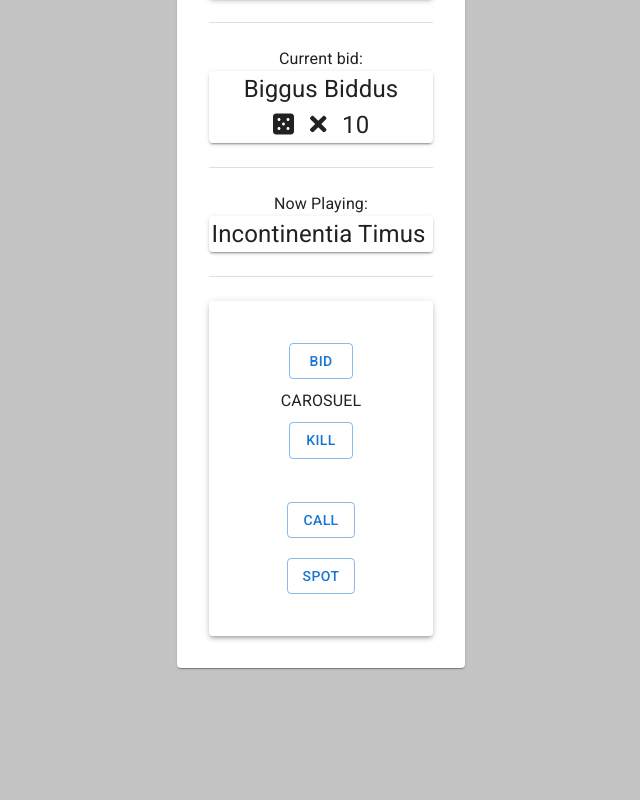
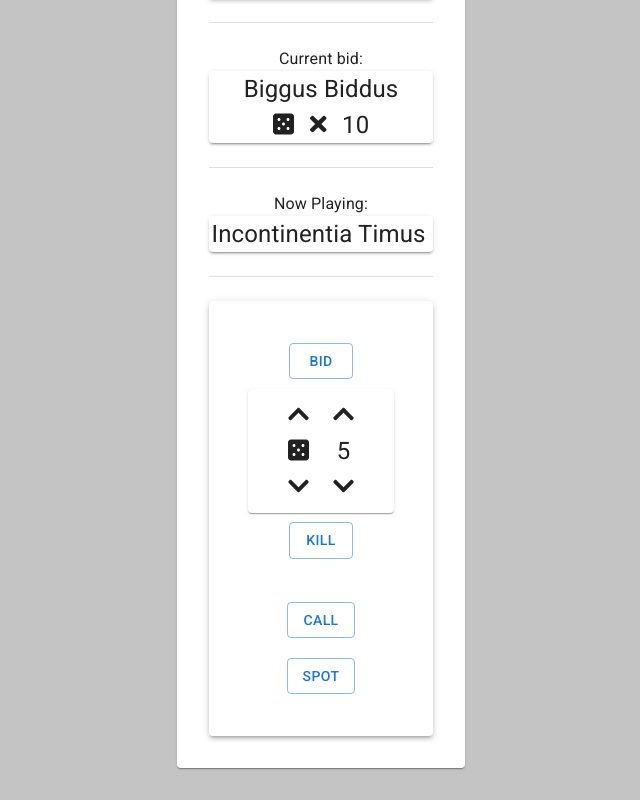
Before and after one commit to MiguelMLorente/dudoapp, a React (Create React App) app: page / in a window 1280 px wide. Shown: the part 562-1362 px from the top of the page, without its empty margins (319-959 px from the left). Before the commit the page ends 1262 px from the top, so only its background shows below. Built offline with nearby package versions, Linux system fonts and the light colour scheme.

Commit message:
Folder structure refactor and DiceSelector layout

```diff
--- a/src/components/GameInProgressComponent.jsx
+++ b/src/components/GameInProgressComponent.jsx
@@ -2,8 +2,9 @@ import React from "react";
 import styled from "styled-components";
 import { Button, Grid, Paper, Typography, Divider } from "@mui/material";
 import LogoComponent from "./LogoComponent";
-import BidDisplayComponent from "./BidDisplayComponent";
-import DiceDisplayComponent from "./DiceDisplayComponent";
+import BidDisplayComponent from "./InGameComponents/BidDisplayComponent";
+import DiceDisplayComponent from "./InGameComponents/DiceDisplayComponent";
+import DiceSelector from "./InGameComponents/DiceSelector";
 
 function GameInProgressComponent() {
   return (
@@ -52,7 +53,9 @@ function GameInProgressComponent() {
                         <Grid item>
                           <Button variant="outlined">Bid</Button>
                         </Grid>
-                        <Grid item>CAROSUEL</Grid>
+                        <Grid item>
+                          <DiceSelector />
+                        </Grid>
                       </Grid>
                       <Grid
                         container
--- a/src/components/BidDisplayComponent.jsx
+++ b/src/components/InGameComponents/BidDisplayComponent.jsx
@@ -1,7 +1,7 @@
 import React from "react";
 import { Grid, Paper } from "@mui/material";
 import { styled } from "@mui/system";
-import { valueToDiceIcon } from "../utils";
+import { valueToDiceIcon } from "./utils";
 import { FontAwesomeIcon } from "@fortawesome/react-fontawesome";
 import { faTimes } from "@fortawesome/free-solid-svg-icons";
 
--- a/src/components/DiceDisplayComponent.jsx
+++ b/src/components/InGameComponents/DiceDisplayComponent.jsx
@@ -2,7 +2,7 @@ import React from "react";
 import { Grid, Paper } from "@mui/material";
 import styled from "styled-components";
 import { v4 as uuid4 } from "uuid";
-import { valueToDiceIcon } from "../utils";
+import { valueToDiceIcon } from "./utils";
 
 function DiceDisplayComponent(props) {
   let variantClassName = "";
--- /dev/null
+++ b/src/components/InGameComponents/DiceSelector.jsx
@@ -0,0 +1,42 @@
+import React from "react";
+import { Grid, Paper } from "@mui/material";
+import { FontAwesomeIcon } from "@fortawesome/react-fontawesome";
+import { faChevronDown, faChevronUp } from "@fortawesome/free-solid-svg-icons";
+import { valueToDiceIcon } from "./utils";
+import { styled } from "@mui/system";
+
+function DiceSelector() {
+  return (
+    <React.Fragment>
+      <StyledPaper elevation={1}>
+        <Grid container wrap="nowrap" spacing={3}>
+          <Grid container direction="column" item>
+            <Grid item>
+              <FontAwesomeIcon icon={faChevronUp} />
+            </Grid>
+            <Grid item>{valueToDiceIcon(5)}</Grid>
+            <Grid item>
+              <FontAwesomeIcon icon={faChevronDown} />
+            </Grid>
+          </Grid>
+          <Grid container direction="column" item>
+            <Grid item>
+              <FontAwesomeIcon icon={faChevronUp} />
+            </Grid>
+            <Grid item>5</Grid>
+            <Grid item>
+              <FontAwesomeIcon icon={faChevronDown} />
+            </Grid>
+          </Grid>
+        </Grid>
+      </StyledPaper>
+    </React.Fragment>
+  );
+}
+
+const StyledPaper = styled(Paper)`
+  font-size: 1.5rem;
+  padding: 0.5rem 2.5rem 0.5rem 2.5rem;
+`;
+
+export default DiceSelector;
```
Also changed, not shown: src/components/InGameComponents/utils.js (renamed from src/utils.js).
